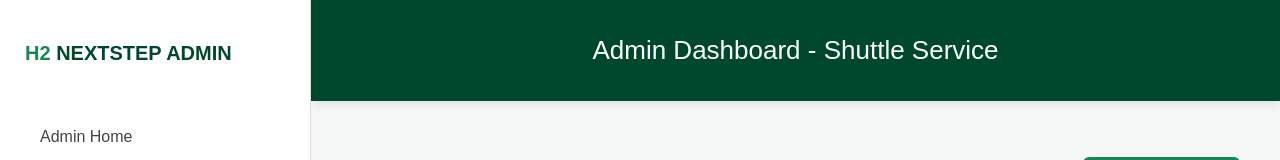
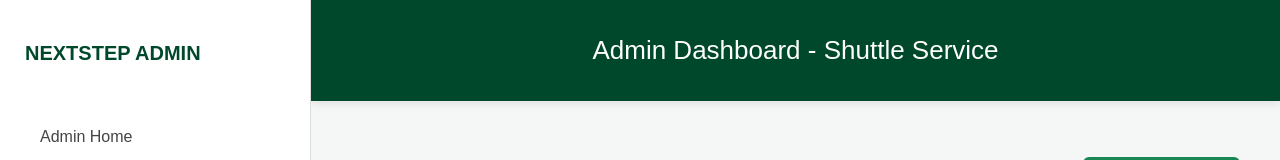
Before and after one commit to sudeesharavisara2-sys/nextstep-frontend, a React (Vite) app: page /add-shuttle in a window 1280 px wide. Shown: the top 160 px of the page. Built offline with nearby package versions, Linux system fonts and the light colour scheme; no server answers.

Commit message:
Update Shuttle Service Admin Dashboard UI

```diff
--- a/src/AddShuttle.jsx
+++ b/src/AddShuttle.jsx
@@ -102,7 +102,7 @@ const AddShuttle = () => {
     return (
         <div className="shuttle-admin-page">
             <aside className="shuttle-sidebar">
-                <h2><span style={{color:'#198754'}}>H2</span> NEXTSTEP ADMIN</h2>
+                <h2><span style={{color:'#198754'}}></span> NEXTSTEP ADMIN</h2>
                 <ul>
                     <li onClick={() => navigate('/admin-dashboard')}>Admin Home</li>
                     <li className="active">Shuttle Management</li>
```
